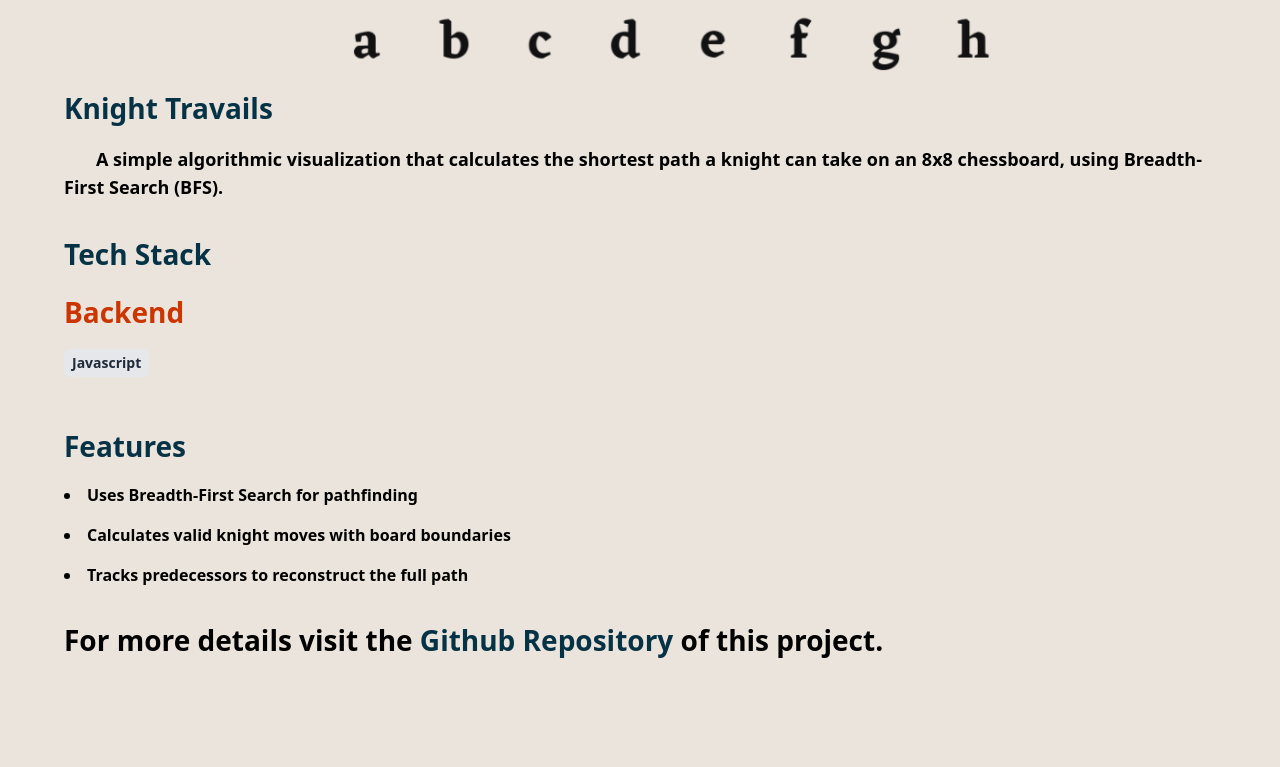
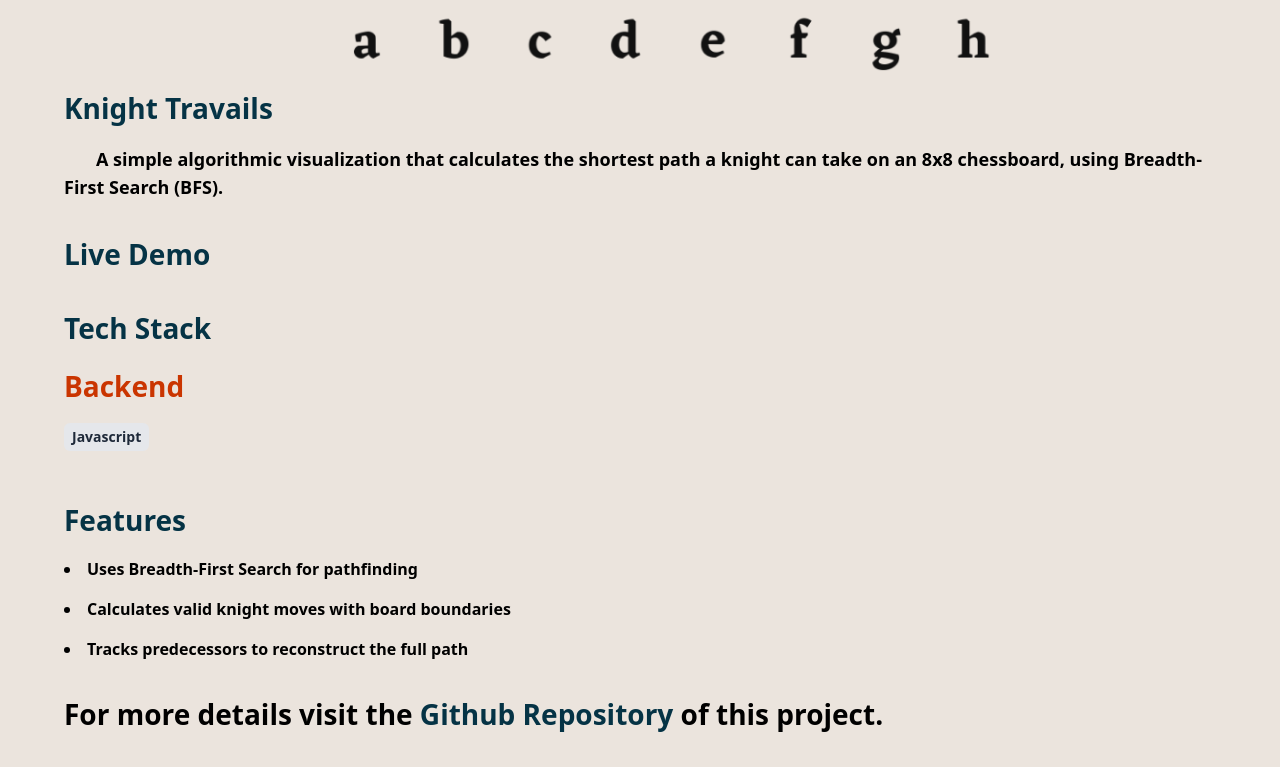
Before and after one commit to Marian421/personal-website, a React (Vite) app: page /personal-website/projects/1 in a window 1280 px wide. Shown: the part 762-1529 px from the top of the page. Before the commit the page ends 1455 px from the top, so only its background shows below. Built offline with nearby package versions, Linux system fonts and the light colour scheme.

Commit message:
Added live demo for booking platform

```diff
--- a/src/Pages/ProjectDetails/ProjectDetails.jsx
+++ b/src/Pages/ProjectDetails/ProjectDetails.jsx
@@ -23,6 +23,19 @@ const ProjectDetails = () => {
            />
           <h2 className='text-cyan-950'>{ project.name }</h2>
           <p className='indent-8 text-base md:text-lg'>{ project.description }</p>
+        </div>
+        <div>
+          <h3 className='text-cyan-950'>Live Demo</h3>
+          {project.liveDemo &&
+          <a
+              href = {project.liveDemo}
+              target = "_blank"
+              className='self-start hover:underline text-cyan-950'
+              rel = "noopener noreferrer"
+            >
+              Live demo
+            </a>
+          }
         </div>
         <div>
           <h3 className='text-cyan-950'>Tech Stack</h3>
--- a/src/data/projects.js
+++ b/src/data/projects.js
@@ -24,6 +24,7 @@ const projects = [
         'Make bookings for customers who called in as an admin'
     ],
     name: "Booking Platform",
+    liveDemo: "https://complex-sportiv.vercel.app",
     description: "A full-stack web application for booking football pitches online, built as a thesis project at Vasile Alecsandri University of Bacău. The platform allows users to browse available time slots, reserve fields, and manage bookings, while providing admins with tools to manage pitches and schedules.",
 },
 {
@@ -39,6 +40,7 @@ const projects = [
         'Tracks predecessors to reconstruct the full path'
     ],
     name: "Knight Travails",
+    liveDemo: "",
     description: "A simple algorithmic visualization that calculates the shortest path a knight can take on an 8x8 chessboard, using Breadth-First Search (BFS).",
 },
 {
@@ -64,6 +66,7 @@ const projects = [
         'Built with Webpack'
     ],
     name: "Todo list",
+    liveDemo: "",
     description: "A dynamic, modular, and persistent ToDo List application built as part of The Odin Project curriculum, using only JavaSript and CSS",
 },
 {
@@ -85,6 +88,7 @@ const projects = [
         'Code fully organized usind module pattern'
     ],
     name: "Tic Tac Toe",
+    liveDemo: "",
     description: "A browser-based implementation of the classic Tic-Tac-Toe game, built as part of The Odin Project curriculum. This project focuses on modular JavaScript, using factory functions, IIFE modules, and clean architecture to separate game logic, display handling, and state management.",
 
 }
```
